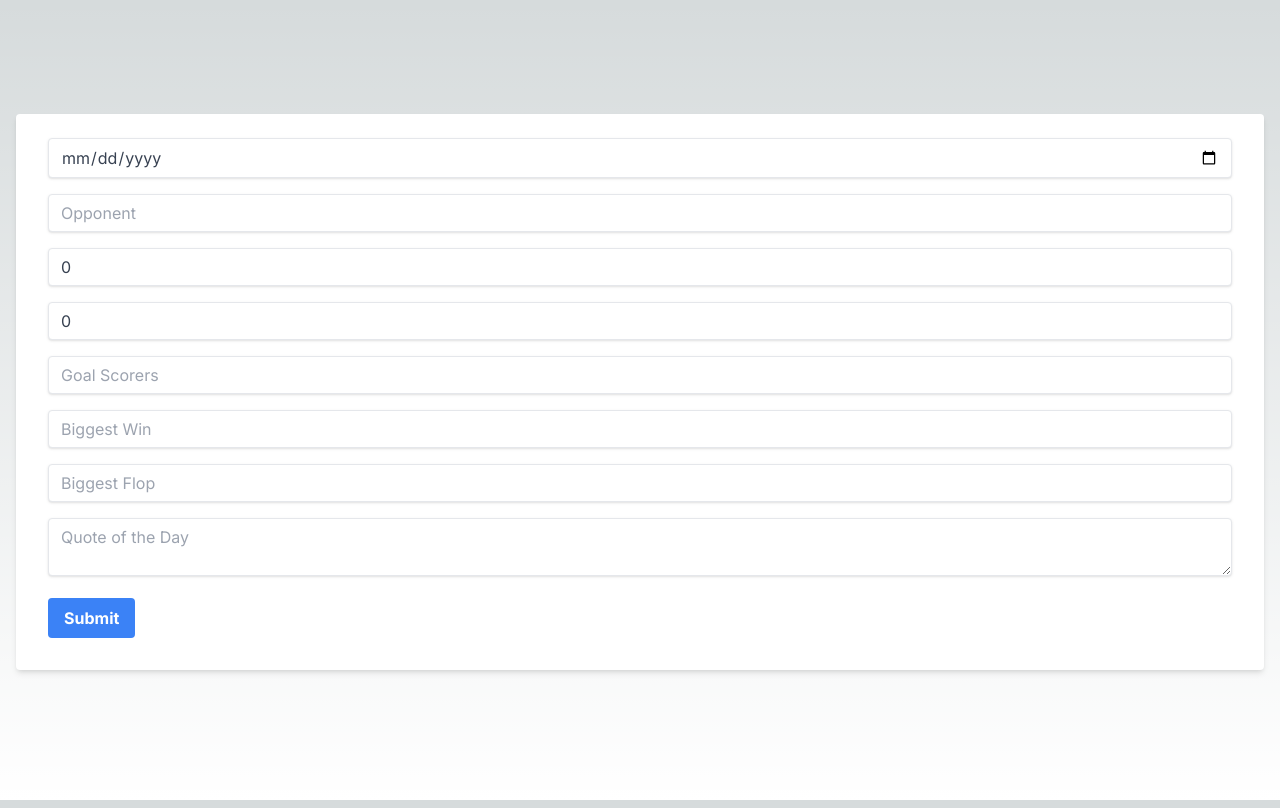
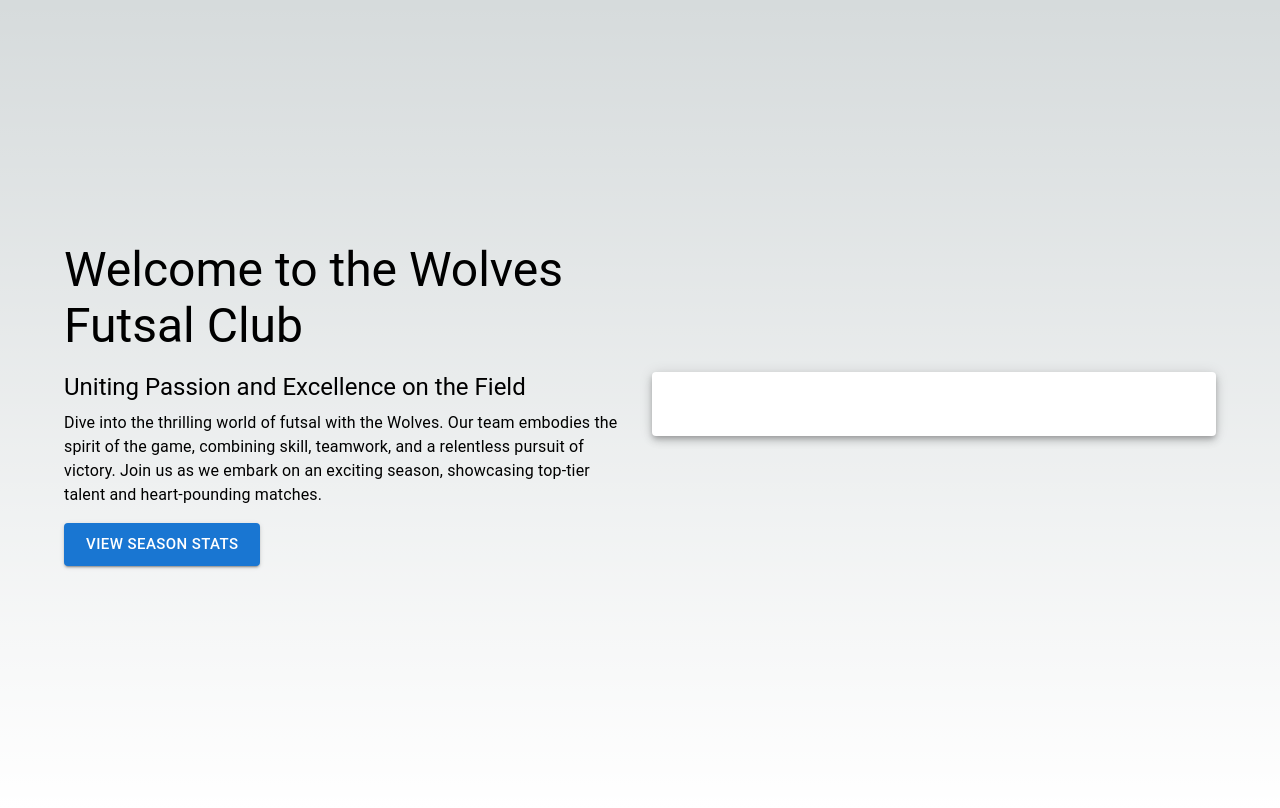
Before and after one commit to aryangupta1/wolves, a Next.js app: page / in a window 1280 px wide. Built offline with nearby package versions, Linux system fonts and the light colour scheme.

Commit message:
homepage

```diff
--- a/app/page.tsx
+++ b/app/page.tsx
@@ -1,21 +1,23 @@
 "use client";
 import { useState } from 'react'
-import { StatisticsEntryForm } from './components/statisticsEntryForm';
+import { StatisticsEntryForm } from './components/statisticsEntryForm'
 import { StatisticsList } from './components/statisticsList'
+import HomePage from './pages/home'
 
 export default function Home() {
   // This component is now marked for client-side execution
 
   const [statsList, setStatsList] = useState([])
 
-  const addStats = (newStats: any) => {
-    setStatsList([...statsList, newStats])
-  };
+  // const addStats = (newStats: any) => {
+  //   setStatsList([...statsList, newStats])
+  // };
 
   return (
     <main className="flex min-h-screen flex-col items-center justify-center p-4">
-      <StatisticsEntryForm onAddStats={addStats} />
-      <StatisticsList statsList={statsList} />
+      {/* <StatisticsEntryForm onAddStats={addStats} />
+      <StatisticsList statsList={statsList} /> */}
+      <HomePage/>
     </main>
   )
 }
--- a/app/pages/home.tsx
+++ b/app/pages/home.tsx
@@ -0,0 +1,40 @@
+import { Button, Container, Grid, Paper, Typography } from '@mui/material'
+import Image from 'next/image'
+import Link from 'next/link'
+
+export default function HomePage() {
+  return (
+    <Container maxWidth="lg">
+      <Grid container spacing={3} alignItems="center" justifyContent="center" style={{ minHeight: '100vh' }}>
+        <Grid item xs={12} md={6}>
+          <Typography variant="h3" component="h1" gutterBottom>
+            Welcome to the Wolves Futsal Club
+          </Typography>
+          <Typography variant="h5" gutterBottom>
+            Uniting Passion and Excellence on the Field
+          </Typography>
+          <Typography paragraph>
+            Dive into the thrilling world of futsal with the Wolves. Our team embodies the spirit of the game, combining skill, teamwork, and a relentless pursuit of victory. Join us as we embark on an exciting season, showcasing top-tier talent and heart-pounding matches.
+          </Typography>
+          <Link href="/stats" passHref>
+            <Button variant="contained" color="primary" size="large">
+              View Season Stats
+            </Button>
+          </Link>
+        </Grid>
+        <Grid item xs={12} md={6}>
+          <Paper elevation={5} style={{ padding: '2rem' }}>
+            {/* <Image
+              src="/futsal_team.jpg" // Replace with your image path
+              alt="Wolves Futsal Team"
+              layout="responsive"
+              width={500}
+              height={300}
+              objectFit="cover"
+            /> */}
+          </Paper>
+        </Grid>
+      </Grid>
+    </Container>
+  );
+}
--- a/package.json
+++ b/package.json
@@ -9,6 +9,9 @@
     "lint": "next lint"
   },
   "dependencies": {
+    "@emotion/react": "^11.11.1",
+    "@emotion/styled": "^11.11.0",
+    "@mui/material": "^5.14.18",
     "@types/typescript": "^2.0.0",
     "next": "14.0.3",
     "react": "^18",
```
Also changed, not shown: 1 other file (tests, documents, lock files or other folders).
